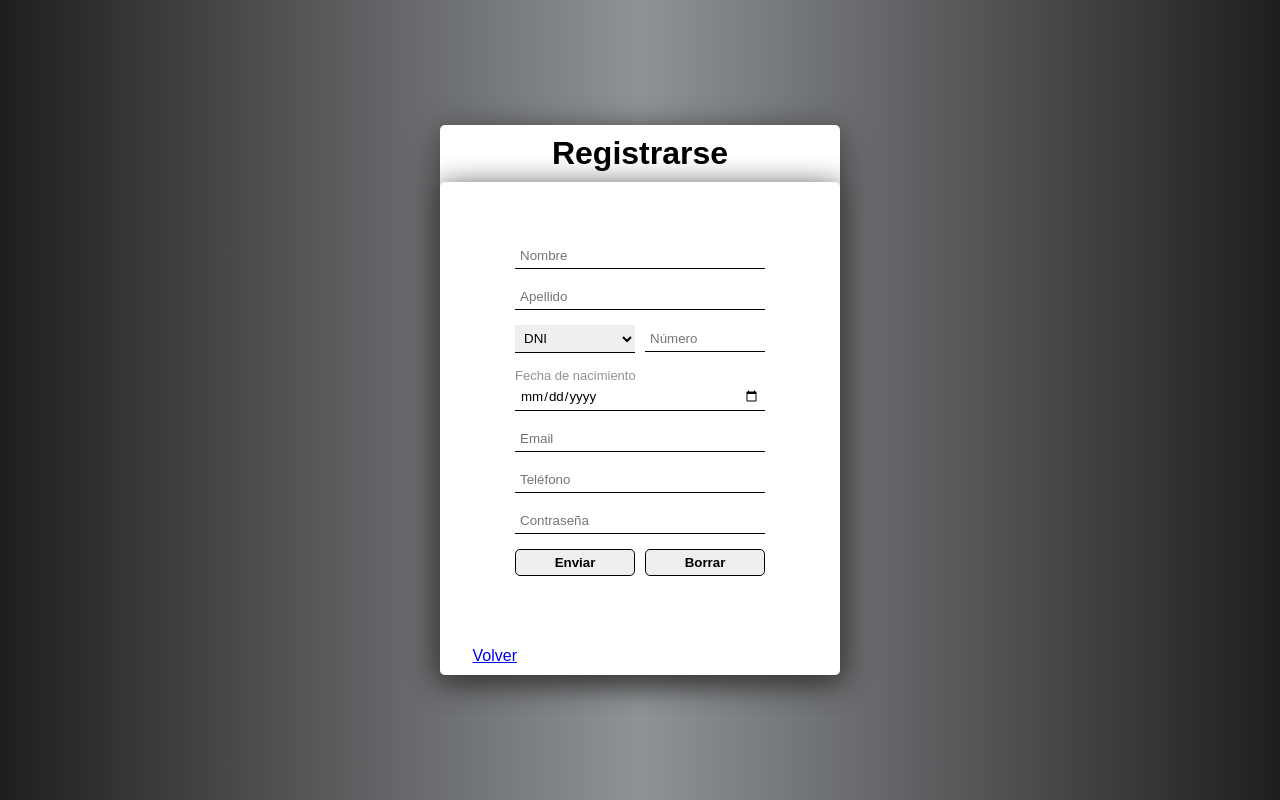
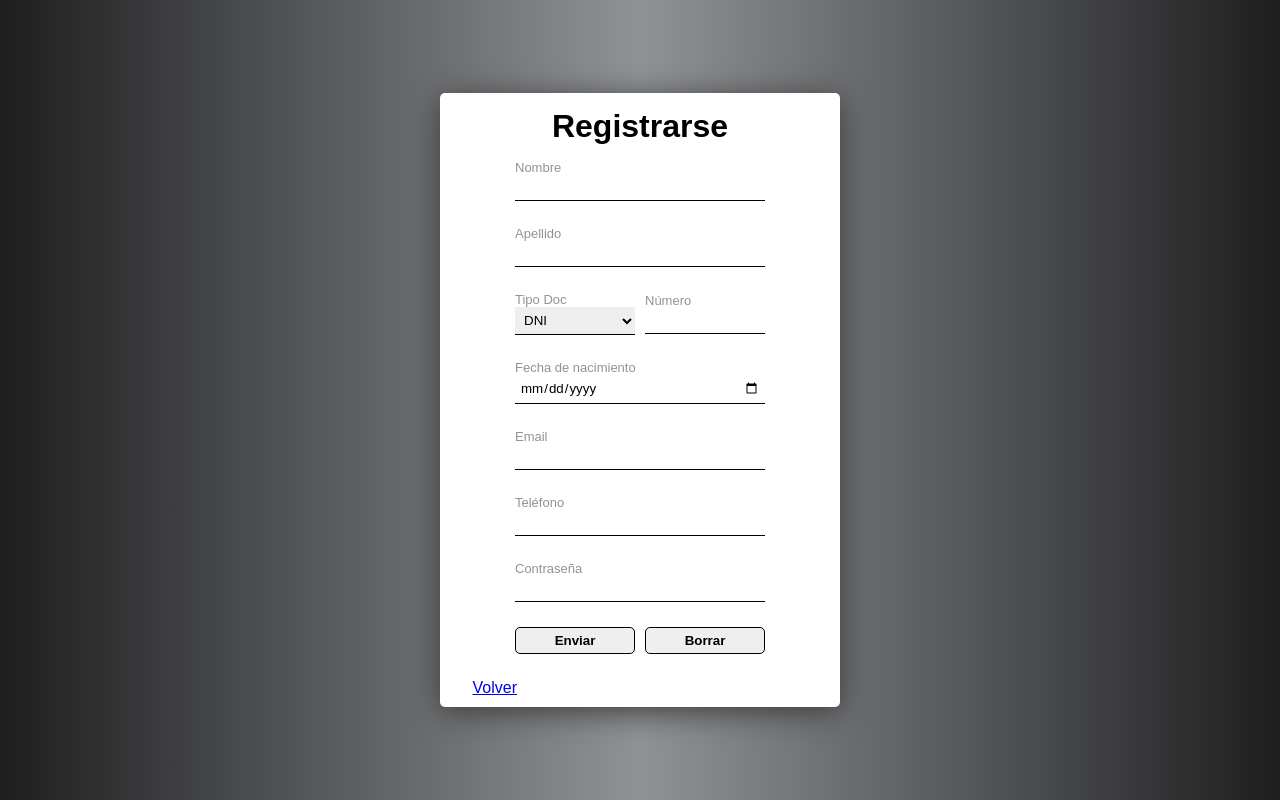
Before and after one commit to FactoryAdmin/factory-david, a plain HTML site: page forms-uno/register.html in a window 1280 px wide. Drawn offline with Linux system fonts and the light colour scheme.

Commit message:
names id fixed, repeated class forContainer was changed, labels added

```diff
--- a/forms-uno/css/register.css
+++ b/forms-uno/css/register.css
@@ -16,17 +16,16 @@ body {
 .formContainer {
     display: flex;
     flex-direction: column;
-    /* justify-content: center; */
     align-items: center;
     box-shadow: 0 5px 30px rgb(59, 59, 59);
     width: 400px;
-    height: 550px;
+    /* height: 550px; saqué el alto para que el contenedor se amolde al contenido y no se salga nada*/
     background-color: white;
     border-radius: 5px;
 }
 
 h1 {
-    padding: 10px;
+    padding: 15px;
 }
 
 .form-register {
@@ -42,6 +41,7 @@ h1 {
 .form-group {
     display: flex;
     flex-direction: column;
+    margin-bottom: 10px;
 }
 
 .duo-container {
--- a/forms-uno/css/style.css
+++ b/forms-uno/css/style.css
@@ -37,6 +37,7 @@ body {
 
 .user-logo {
     height: 100px;
+    border-radius: 50px;
 }
 
 .main-input {
--- a/forms-uno/register.html
+++ b/forms-uno/register.html
@@ -11,24 +11,48 @@
 <body>
     <main class="formContainer">
         <h1>Registrarse</h1>
-        <div class="formContainer">
+        <div class="form-register">
             <form action="./success.html" method="GET" class="form-register">
-                <input type="text" name="name" id="name-id" placeholder="Nombre" required>
-                <input type="text" name="lastname" id="lastname-id" placeholder="Apellido" required>
+                <div class="form-group">
+                    <label for="userName">Nombre</label>
+                    <input type="text" name="name" id="userName" required>
+                </div>
+                <div class="form-group">
+                    <label for="userLastname">Apellido</label>
+                    <input type="text" name="lastname" id="userLastname" required>
+                </div>
+
                 <div class="duo-container">
-                    <select name="dni-type" id="dni-id" required>
+                    <div class="form-group">
+                        <label for="userDni">Tipo Doc</label>
+                        <select name="dni-type" id="userDni" required>
                         <option value="dni">DNI</option>
                         <option value="lci">Libreta cívica</option>
                     </select>
-                    <input type="number" name="number" id="number-id" placeholder="Número" required>
+                    </div>
+                    <dvi class="form-group">
+                        <label for="userNumber">Número</label>
+                        <input type="number" name="number" id="userNumber" required>
+                    </dvi>
                 </div>
-                <div class="birth-container">
-                    <label for="birth">Fecha de nacimiento</label>
-                    <input type="date" name="birth" id="birth-id" required>
+                <div class="form-group">
+                    <label for="userBirth">Fecha de nacimiento</label>
+                    <input type="date" name="birth" id="userBirth" required>
                 </div>
-                <input type="email" name="email" id="email-id" placeholder="Email" required>
-                <input type="number" name="phone" id="phone-id" placeholder="Teléfono" required>
-                <input type="password" name="password" id="password-id" placeholder="Contraseña" required>
+                <div class="form-group">
+                    <label for="userEmail">Email</label>
+                    <input type="email" name="email" id="userEmail" required>
+                </div>
+                <div class="form-group">
+                    <label for="userPhone">Teléfono</label>
+                    <input type="number" name="phone" id="userPhone" required>
+                </div>
+                <div class="form-group">
+                    <label for="userPassword">Contraseña</label>
+                    <input type="password" name="password" id="userPassword" required>
+                </div>
+
+
                 <div class="duo-container">
                     <input type="submit" value="Enviar" class="button">
                     <input type="reset" value="Borrar" class="button">
```
Also changed, not shown: forms-uno/index.html (+3 -3 lines).
